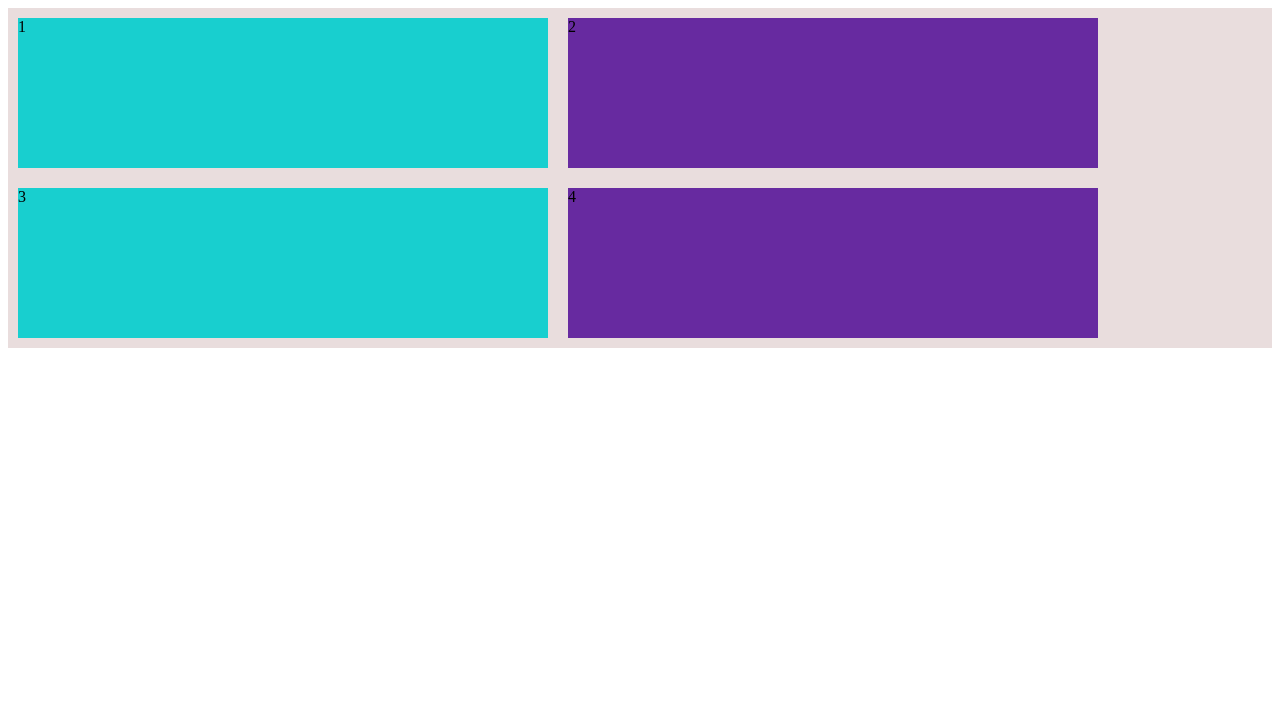
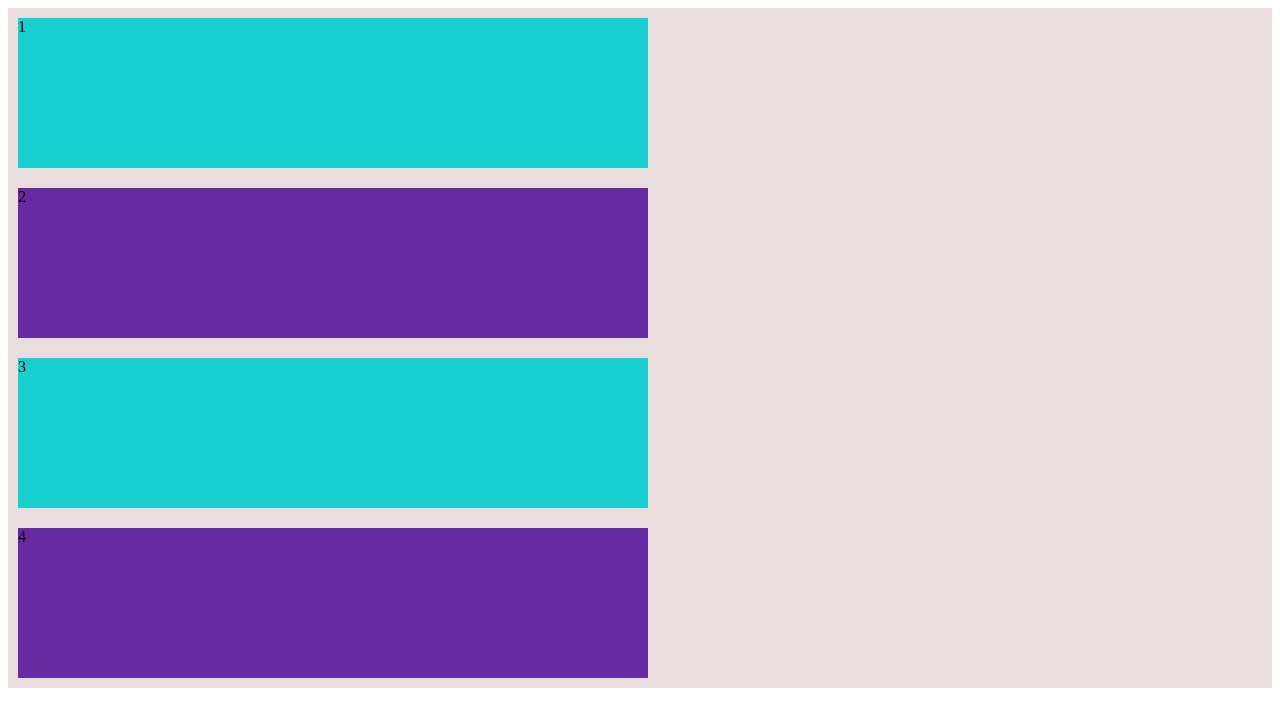
Before and after one commit to sultan288/Learn_CSS, a plain HTML site: page flex1.html in a window 1280 px wide. Drawn offline with Linux system fonts and the light colour scheme.

Commit message:
update18dec

```diff
--- a/flex1.css
+++ b/flex1.css
@@ -4,7 +4,7 @@
 .container div{
     margin: 10px;
     height: 150px;
-    width: 530px;
+    width: 630px;
     /* flex-basis: 530px; */
     /* flex-grow: 0; */
     /* flex-shrink: 1; */
--- a/flex1.html
+++ b/flex1.html
@@ -14,8 +14,9 @@
 
             display: flex;
             flex-direction: row;
-            flex-wrap: wrap;
+            /* flex-wrap: wrap; */
 
+            flex-flow: row wrap;
             /* flex-flow: row wrap; */
             /* justify-content: space-evenly; */
             /* align-items:center; */
```
Also changed, not shown: gallery.html (+1 -1 lines).
